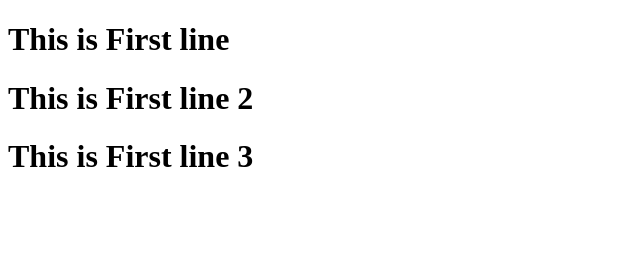
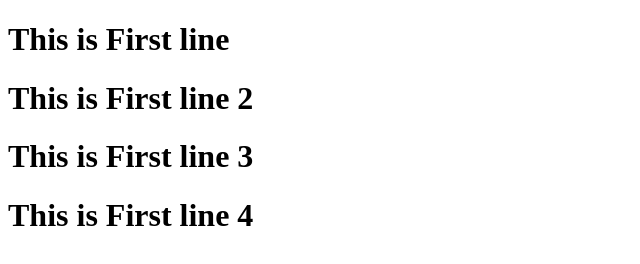
Before and after one commit to Shubham123-creator/Kirtiraj_Repo, a plain HTML site: page index.html in a window 1280 px wide. Shown: the whole page, without its empty margins (0-640 px from the left). Drawn offline with Linux system fonts and the light colour scheme.

Commit message:
version 4

```diff
--- a/index.html
+++ b/index.html
@@ -9,5 +9,6 @@
     <h1>This is First line</h1>
     <h1>This is First line 2</h1>
     <h1>This is First line 3</h1>
+    <h1>This is First line 4</h1>
 </body>
 </html>
```
